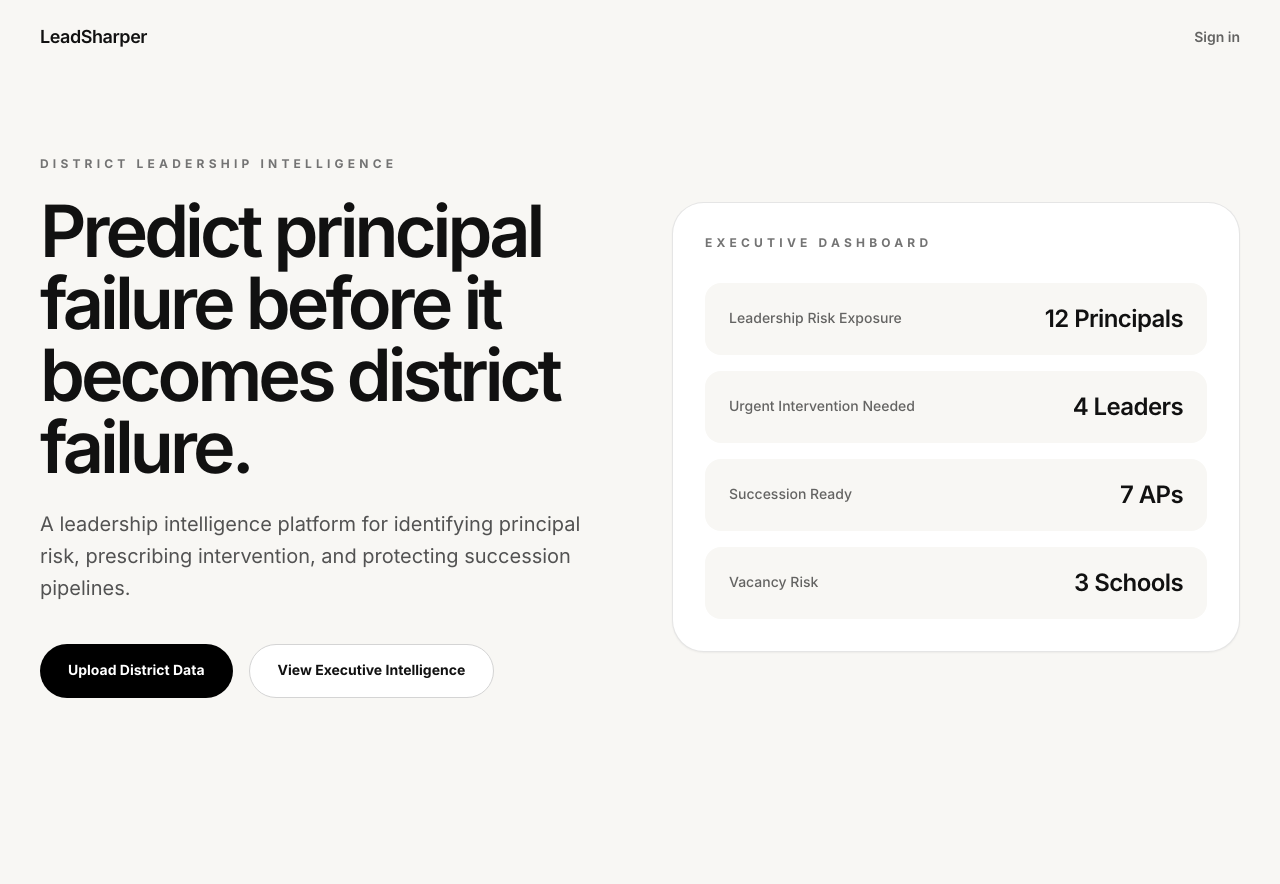
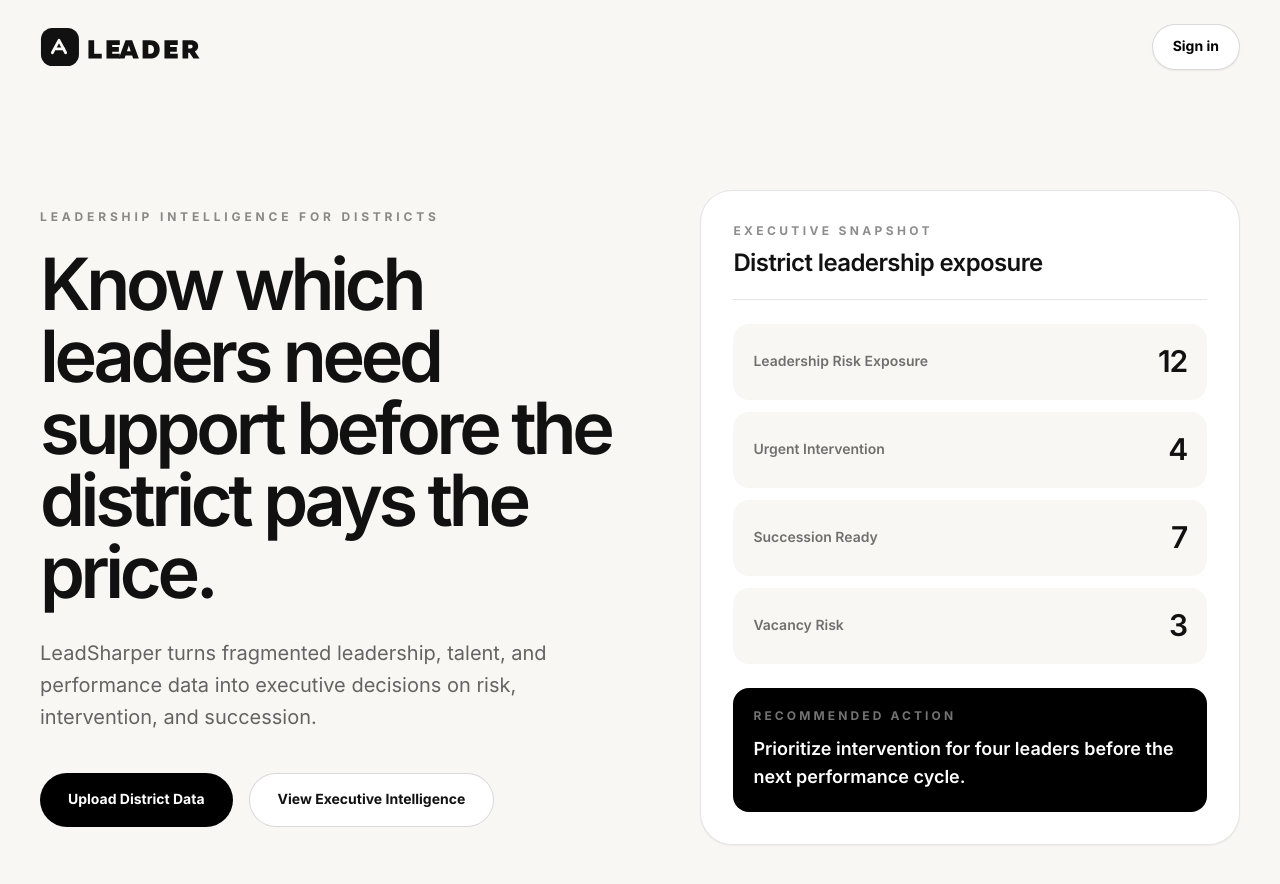
Before and after one commit to jmarc296-jpg/instructional-leadership-practice, a Next.js app: page / in a window 1280 px wide. Shown: the top 884 px of the page. Before the commit the page ends 800 px from the top, so only its background shows below. Built offline with nearby package versions, Linux system fonts and the light colour scheme.

Commit message:
Add LeadSharper logo and sharpen homepage brand

```diff
--- a/app/page.tsx
+++ b/app/page.tsx
@@ -1,67 +1,96 @@
 import Link from "next/link";
 
 const metrics = [
-  { label: "Leadership Risk Exposure", value: "12 Principals" },
-  { label: "Urgent Intervention Needed", value: "4 Leaders" },
-  { label: "Succession Ready", value: "7 APs" },
-  { label: "Vacancy Risk", value: "3 Schools" }
+  { label: "Leadership Risk Exposure", value: "12" },
+  { label: "Urgent Intervention", value: "4" },
+  { label: "Succession Ready", value: "7" },
+  { label: "Vacancy Risk", value: "3" }
 ];
 
 export default function HomePage() {
   return (
     <main className="min-h-screen bg-[#f8f7f4] text-[#111111]">
       <header className="mx-auto flex max-w-7xl items-center justify-between px-6 py-6 sm:px-10">
-        <Link href="/" className="text-lg font-semibold tracking-tight">
-          LeadSharper
+        <Link href="/" className="inline-flex items-center">
+          <img src="/brand/leadsharper-logo.svg" alt="LeadSharper" className="h-10 w-auto" />
         </Link>
-        <Link href="/sign-in" className="text-sm font-semibold text-black/60 hover:text-black">
+
+        <Link
+          href="/sign-in"
+          className="rounded-full border border-black/15 bg-white px-5 py-3 text-sm font-bold text-black shadow-sm transition hover:border-black"
+        >
           Sign in
         </Link>
       </header>
 
-      <section className="mx-auto grid max-w-7xl items-center gap-16 px-6 pb-20 pt-10 sm:px-10 lg:grid-cols-2 lg:pt-20">
+      <section className="mx-auto grid max-w-7xl items-center gap-16 px-6 pb-20 pt-12 sm:px-10 lg:grid-cols-[1.05fr_0.95fr] lg:pt-24">
         <div>
-          <p className="text-xs font-bold uppercase tracking-[0.35em] text-neutral-500">
-            District Leadership Intelligence
+          <p className="text-xs font-bold uppercase tracking-[0.32em] text-black/45">
+            Leadership Intelligence for Districts
           </p>
 
-          <h1 className="mt-6 max-w-3xl text-5xl font-semibold tracking-[-0.055em] sm:text-6xl lg:text-7xl">
-            Predict principal failure before it becomes district failure.
+          <h1 className="mt-6 max-w-4xl text-5xl font-semibold tracking-[-0.06em] sm:text-6xl lg:text-7xl">
+            Know which leaders need support before the district pays the price.
           </h1>
 
-          <p className="mt-6 max-w-2xl text-xl leading-8 text-neutral-600">
-            A leadership intelligence platform for identifying principal risk, prescribing intervention, and protecting succession pipelines.
+          <p className="mt-7 max-w-2xl text-xl leading-8 text-black/60">
+            LeadSharper turns fragmented leadership, talent, and performance data into executive decisions on risk, intervention, and succession.
           </p>
 
           <div className="mt-10 flex flex-col gap-4 sm:flex-row">
-            <Link href="/data-intake" className="inline-flex items-center justify-center rounded-full bg-black px-7 py-4 text-sm font-bold text-white hover:bg-neutral-800">
+            <Link
+              href="/data-intake"
+              className="inline-flex items-center justify-center rounded-full bg-black px-7 py-4 text-sm font-bold text-white transition hover:bg-black/85"
+            >
               Upload District Data
             </Link>
 
-            <Link href="/executive-intelligence" className="inline-flex items-center justify-center rounded-full border border-neutral-300 bg-white px-7 py-4 text-sm font-bold hover:border-black">
+            <Link
+              href="/executive-intelligence"
+              className="inline-flex items-center justify-center rounded-full border border-black/15 bg-white px-7 py-4 text-sm font-bold transition hover:border-black"
+            >
               View Executive Intelligence
             </Link>
           </div>
         </div>
 
-        <div className="rounded-[2rem] border border-black/10 bg-white p-8 shadow-sm">
-          <p className="text-xs font-bold uppercase tracking-[0.35em] text-neutral-500">
-            Executive Dashboard
-          </p>
+        <aside className="rounded-[2rem] border border-black/10 bg-white p-8 shadow-sm">
+          <div className="flex items-center justify-between border-b border-black/10 pb-5">
+            <div>
+              <p className="text-xs font-bold uppercase tracking-[0.28em] text-black/45">
+                Executive Snapshot
+              </p>
+              <h2 className="mt-2 text-2xl font-semibold tracking-tight">
+                District leadership exposure
+              </h2>
+            </div>
+          </div>
 
-          <div className="mt-8 space-y-4">
+          <div className="mt-6 grid gap-3">
             {metrics.map((metric) => (
-              <div key={metric.label} className="flex items-center justify-between rounded-2xl bg-[#f8f7f4] px-6 py-5">
-                <p className="text-sm font-medium text-black/60">
+              <div
+                key={metric.label}
+                className="flex items-center justify-between rounded-2xl bg-[#f8f7f4] px-5 py-5"
+              >
+                <p className="text-sm font-semibold text-black/55">
                   {metric.label}
                 </p>
-                <p className="text-2xl font-semibold tracking-tight">
+                <p className="text-3xl font-semibold tracking-[-0.04em]">
                   {metric.value}
                 </p>
               </div>
             ))}
           </div>
-        </div>
+
+          <div className="mt-6 rounded-2xl bg-black p-5 text-white">
+            <p className="text-xs font-bold uppercase tracking-[0.26em] text-white/45">
+              Recommended Action
+            </p>
+            <p className="mt-3 text-lg font-semibold leading-7">
+              Prioritize intervention for four leaders before the next performance cycle.
+            </p>
+          </div>
+        </aside>
       </section>
     </main>
   );
```
Also changed, not shown: public/brand/leadsharper-logo.svg (added).
